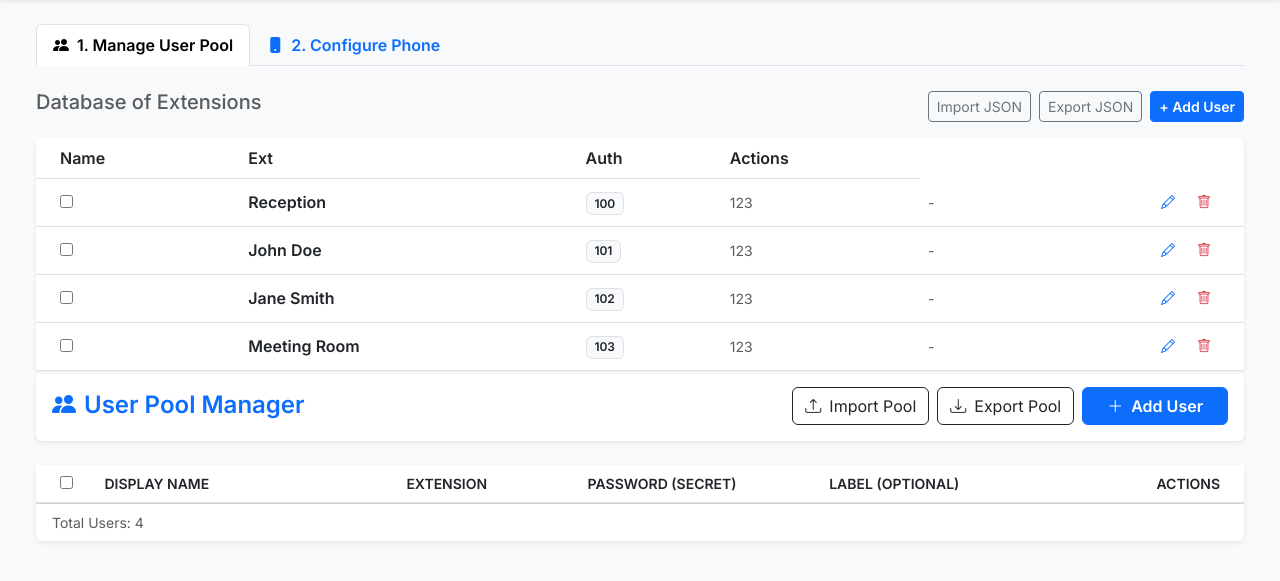
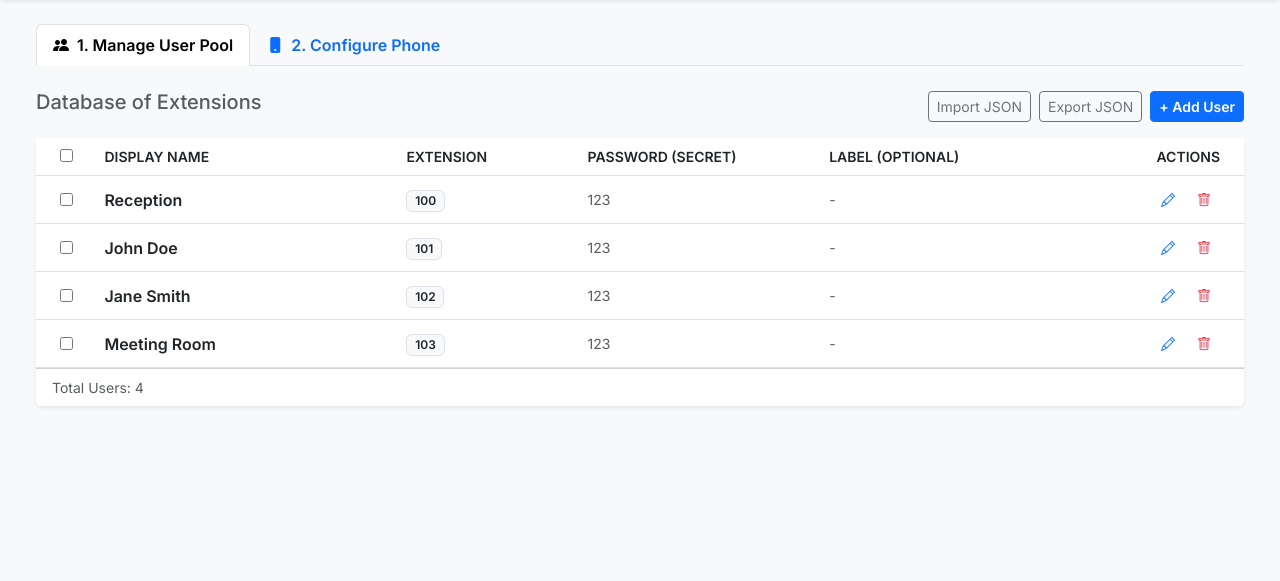
Before and after one commit to kkrgzz/polycom-configurator, a Flask app: page / in a window 1280 px wide. Shown: the part 56-637 px from the top of the page. Run offline with Flask 3, Linux system fonts and the light colour scheme; lists and menus that the app fills with data are empty.

Commit message:
feat: Refactor user modal and user table layout for improved usability

```diff
--- a/templates/components/user_modal.html
+++ b/templates/components/user_modal.html
@@ -1,67 +1,4 @@
-{% block content %}
-<div class="container-fluid">
-
-    <!-- TOOLBAR -->
-    <div class="d-flex justify-content-between align-items-center mb-4 p-3 bg-white rounded shadow-sm">
-        <h4 class="mb-0 fw-bold text-primary"><i class="bi bi-people-fill me-2"></i>User Pool Manager</h4>
-
-        <div class="d-flex gap-2">
-            <!-- Hidden file input for import -->
-            <input type="file" id="importFile" accept=".json" style="display: none;" onchange="importUsers(this)">
-
-            <button class="btn btn-outline-dark" onclick="document.getElementById('importFile').click()">
-                <i class="bi bi-upload me-2"></i>Import Pool
-            </button>
-
-            <button class="btn btn-outline-dark" onclick="exportUsers()">
-                <i class="bi bi-download me-2"></i>Export Pool
-            </button>
-
-            <button class="btn btn-primary fw-bold px-4" onclick="openModal()">
-                <i class="bi bi-plus-lg me-2"></i>Add User
-            </button>
-        </div>
-    </div>
-
-    <!-- DATA TABLE -->
-    <div class="card shadow-sm border-0">
-        <div class="card-body p-0">
-            <div class="table-responsive">
-                <table class="table table-hover align-middle mb-0" id="userTable">
-                    <thead class="bg-light text-uppercase small text-muted">
-                        <tr>
-                            <th class="ps-4" width="5%">
-                                <input type="checkbox" id="selectAllCheckbox" title="Select All">
-                            </th>
-                            <th width="25%">Display Name</th>
-                            <th width="15%">Extension</th>
-                            <th width="20%">Password (Secret)</th>
-                            <th width="20%">Label (Optional)</th>
-                            <th class="text-end pe-4" width="15%">Actions</th>
-                        </tr>
-                    </thead>
-                    <tbody id="userTableBody">
-                        <!-- Rows injected by JS -->
-                    </tbody>
-                </table>
-            </div>
-
-            <!-- Empty State -->
-            <div id="emptyState" class="text-center py-5 d-none">
-                <div class="text-muted mb-3"><i class="bi bi-inbox fs-1"></i></div>
-                <h6 class="text-muted">No users found. Add a user or import a pool.</h6>
-            </div>
-        </div>
-        <div class="card-footer bg-white small text-muted d-flex justify-content-between align-items-center">
-            <span>Total Users: <span id="userCount">0</span></span>
-            <button id="deleteSelectedBtn" class="btn btn-sm btn-danger" style="display: none;">
-                <i class="bi bi-trash me-1"></i>Delete Selected (<span id="selectedCount">0</span>)
-            </button>
-        </div>
-    </div>
-</div>
-
-<!-- ADD/EDIT MODAL -->
+<!-- ADD/EDIT USER MODAL -->
 <div class="modal fade" id="userModal" tabindex="-1" data-bs-backdrop="static">
     <div class="modal-dialog">
         <div class="modal-content">
@@ -103,4 +40,3 @@
         </div>
     </div>
 </div>
-{% endblock %}
--- a/templates/index.html
+++ b/templates/index.html
@@ -34,18 +34,38 @@
             </div>
 
             <div class="card border-0 shadow-sm">
-                <table class="table table-hover align-middle mb-0" id="userTable">
-                    <thead class="bg-light">
-                        <tr>
-                            <th class="ps-4">Name</th>
-                            <th>Ext</th>
-                            <th>Auth</th>
-                            <th>Actions</th>
-                        </tr>
-                    </thead>
-                    <tbody id="userTableBody"></tbody>
-                </table>
-                <div id="emptyState" class="text-center py-5 d-none text-muted">No users found. Import or Add users.
+                <div class="card-body p-0">
+                    <div class="table-responsive">
+                        <table class="table table-hover align-middle mb-0" id="userTable">
+                            <thead class="bg-light text-uppercase small text-muted">
+                                <tr>
+                                    <th class="ps-4" width="5%">
+                                        <input type="checkbox" id="selectAllCheckbox" title="Select All">
+                                    </th>
+                                    <th width="25%">Display Name</th>
+                                    <th width="15%">Extension</th>
+                                    <th width="20%">Password (Secret)</th>
+                                    <th width="20%">Label (Optional)</th>
+                                    <th class="text-end pe-4" width="15%">Actions</th>
+                                </tr>
+                            </thead>
+                            <tbody id="userTableBody">
+                                <!-- Rows injected by JS -->
+                            </tbody>
+                        </table>
+                    </div>
+
+                    <!-- Empty State -->
+                    <div id="emptyState" class="text-center py-5 d-none">
+                        <div class="text-muted mb-3"><i class="bi bi-inbox fs-1"></i></div>
+                        <h6 class="text-muted">No users found. Import or Add users.</h6>
+                    </div>
+                </div>
+                <div class="card-footer bg-white small text-muted d-flex justify-content-between align-items-center">
+                    <span>Total Users: <span id="userCount">0</span></span>
+                    <button id="deleteSelectedBtn" class="btn btn-sm btn-danger" style="display: none;">
+                        <i class="bi bi-trash me-1"></i>Delete Selected (<span id="selectedCount">0</span>)
+                    </button>
                 </div>
             </div>
         </div>
```
